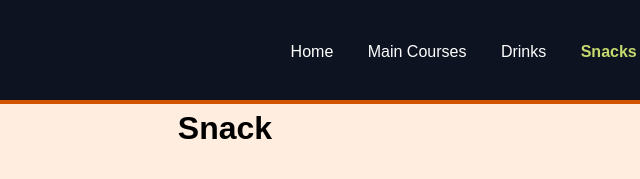
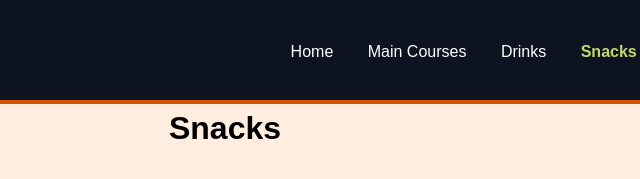
Before and after one commit to Jermon1/Jermon1.github.io, a plain HTML site: page snacks.html in a window 1280 px wide. Shown: the top 179 px of the page, 415-1055 px from the left. Drawn offline with Linux system fonts and the light colour scheme.

Commit message:
Update snacks.html

```diff
--- a/snacks.html
+++ b/snacks.html
@@ -26,7 +26,7 @@
 	    <div>
 		</div>
 
-		<h1 align="center">Snack</h1>
+		<h1 align="center">Snacks</h1>
 
 
 
```
